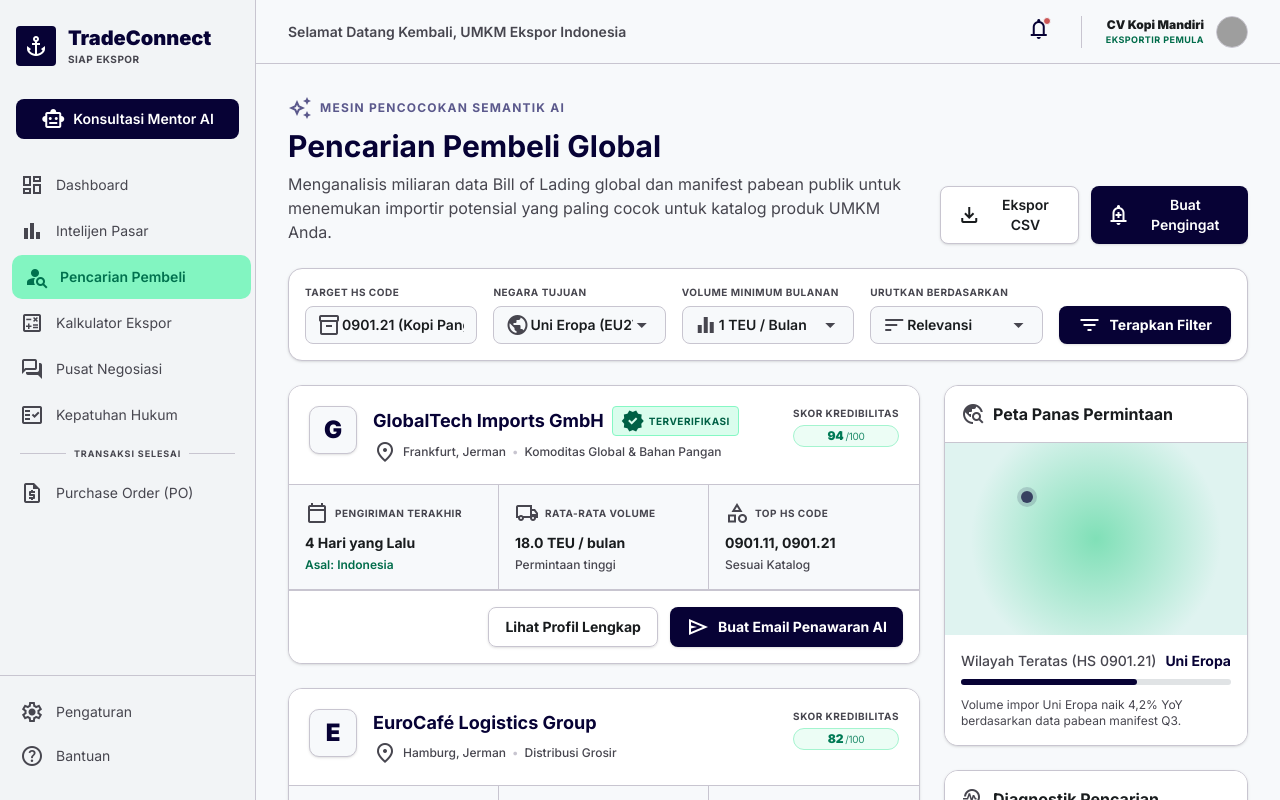
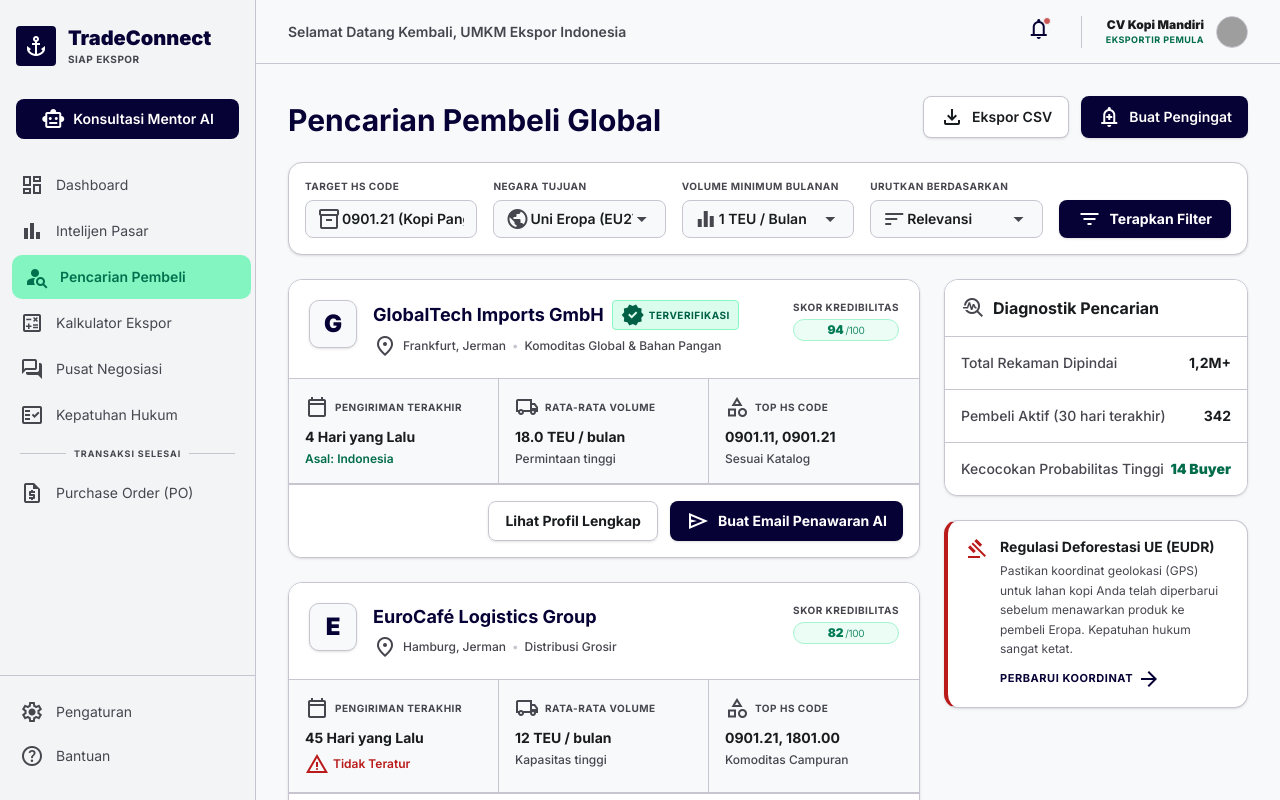
Before and after one commit to Lomba-Uhuy/Frontend_PIDI_Digdaya-Hackathon, a Next.js app: page /buyer-discovery in a window 1280 px wide. Built offline with nearby package versions, Linux system fonts and the light colour scheme; grey boxes are pictures that could not be loaded.

Commit message:
chore: optimize ui, remove demo mode, and configure vercel Next.js preset

```diff
--- a/src/app/(dashboard)/buyer-discovery/page.tsx
+++ b/src/app/(dashboard)/buyer-discovery/page.tsx
@@ -193,12 +193,7 @@ export default function BuyerDiscoveryPage() {
         {/* Header & Context */}
         <div className="flex flex-col lg:flex-row justify-between items-start lg:items-end gap-4 mb-6">
           <div>
-            <div className="flex items-center gap-2 mb-2">
-              <span className="material-symbols-outlined text-[20px] text-surface-tint">auto_awesome</span>
-              <span className="text-xs font-bold text-surface-tint tracking-widest uppercase">Mesin Pencocokan Semantik AI</span>
-            </div>
-            <h2 className="text-3xl font-bold text-primary mb-2">Pencarian Pembeli Global</h2>
-            <p className="text-base text-on-surface-variant max-w-2xl">Menganalisis miliaran data Bill of Lading global dan manifest pabean publik untuk menemukan importir potensial yang paling cocok untuk katalog produk UMKM Anda.</p>
+            <h2 className="text-3xl font-bold text-primary">Pencarian Pembeli Global</h2>
           </div>
           <div className="flex gap-3">
             <button className="px-4 py-2 border border-outline-variant rounded-md bg-surface-container-lowest text-on-surface text-sm font-semibold hover:bg-surface-container-low transition-colors flex items-center gap-2 shadow-sm">
@@ -443,30 +438,7 @@ export default function BuyerDiscoveryPage() {
 
           {/* Contextual Sidebar (Right) */}
           <div className="xl:col-span-4 space-y-6">
-            {/* Context Widget 1: Map/Heatmap */}
-            <div className="bg-surface-container-lowest border border-outline-variant rounded-xl overflow-hidden shadow-sm">
-              <div className="p-4 border-b border-outline-variant bg-surface-container-lowest flex items-center gap-2">
-                <span className="material-symbols-outlined text-on-surface-variant text-[20px]">travel_explore</span>
-                <h3 className="text-base font-bold text-on-surface">Peta Panas Permintaan</h3>
-              </div>
-              <div className="h-48 relative group flex items-center justify-center bg-[#dff3f0]">
-                 <div className="absolute inset-0 opacity-80" style={{
-                    backgroundImage: 'radial-gradient(circle at center, #68dba9 0%, transparent 70%)',
-                    backgroundSize: '100% 100%'
-                  }}></div>
-                  <div className="absolute top-1/4 left-1/4 w-3 h-3 bg-primary rounded-full shadow-[0_0_0_4px_rgba(7,2,53,0.2)] animate-pulse"></div>
-              </div>
-              <div className="p-4 bg-surface-container-lowest">
-                <div className="flex justify-between items-center mb-2">
-                  <span className="text-sm text-on-surface-variant font-medium">Wilayah Teratas (HS 0901.21)</span>
-                  <span className="text-sm text-primary font-bold">Uni Eropa</span>
-                </div>
-                <div className="w-full bg-surface-variant rounded-full h-1.5 mb-3">
-                  <div className="bg-primary h-1.5 rounded-full" style={{ width: "65%" }}></div>
-                </div>
-                <p className="text-xs text-on-surface-variant">Volume impor Uni Eropa naik 4,2% YoY berdasarkan data pabean manifest Q3.</p>
-              </div>
-            </div>
+
 
             {/* Context Widget 2: Terminal Stats */}
             <div className="bg-surface-container-lowest border border-outline-variant rounded-xl overflow-hidden shadow-sm">
--- a/src/app/(dashboard)/compliance/page.tsx
+++ b/src/app/(dashboard)/compliance/page.tsx
@@ -57,17 +57,6 @@ export default function CompliancePage() {
 
   return (
     <div className="h-full w-full overflow-y-auto p-4 md:p-8 bg-surface-bright pb-16 relative">
-      {/* Self-contained CSS for Laser Scan Sweep */}
-      <style dangerouslySetInnerHTML={{__html: `
-        @keyframes laser-sweep {
-          0% { top: 0%; opacity: 0.8; }
-          50% { top: 100%; opacity: 0.8; }
-          100% { top: 0%; opacity: 0.8; }
-        }
-        .laser-line {
-          animation: laser-sweep 2s infinite linear;
-        }
-      `}} />
 
       <div className="max-w-6xl mx-auto space-y-6">
 
@@ -262,8 +251,6 @@ export default function CompliancePage() {
       {isScanning && (
         <div className="fixed inset-0 bg-[#070235]/70 backdrop-blur-md z-50 flex items-center justify-center p-4 animate-in fade-in duration-300">
 
-          {/* Laser Scanning Line Bar */}
-          <div className="laser-line absolute left-0 w-full h-[6px] bg-emerald-400 shadow-[0_0_15px_#10b981,0_0_30px_#10b981] z-20 pointer-events-none"></div>
 
           <div className="bg-surface-container-lowest border border-outline-variant rounded-2xl w-full max-w-lg shadow-2xl p-6 md:p-8 flex flex-col items-center relative overflow-hidden z-10 animate-in zoom-in-95 duration-300">
 
--- a/src/app/(dashboard)/purchase-order/page.tsx
+++ b/src/app/(dashboard)/purchase-order/page.tsx
@@ -235,7 +235,7 @@ Status Verifikasi: Aktif & Terverifikasi Asli`
                 </div>
               </div>
               <p className="text-xs text-on-surface-variant leading-relaxed mt-2">
-                Selamat! Transaksi ekspor perdana Anda yang sukses telah menaikkan kredibilitas profil ekspor Anda. Akses pencocokan dengan **Buyer Premium (Tier 1)** kini terbuka secara eksklusif!
+                Selamat! Transaksi ekspor perdana Anda yang sukses telah menaikkan kredibilitas profil ekspor Anda. Akses pencocokan dengan <strong className="font-bold text-on-surface">Buyer Premium (Tier 1)</strong> kini terbuka secara eksklusif!
               </p>
             </div>
 
@@ -366,7 +366,7 @@ Status Verifikasi: Aktif & Terverifikasi Asli`
             <h2 className="text-2xl font-black text-[#070235] mb-2 tracking-tight">PO Terkirim & Menunggu Tanda Tangan</h2>
             <p className="text-xs text-on-surface-variant font-bold uppercase tracking-widest mb-4">Fase 7 — Menunggu Persetujuan Pembeli</p>
             <p className="text-sm text-on-surface-variant leading-relaxed max-w-sm mx-auto">
-              Purchase Order **{poNumber}** telah berhasil dibuat secara resmi dan dikirimkan secara aman ke email Klaus Weber di **GlobalTech Imports GmbH**.
+              Purchase Order <strong className="font-bold text-on-surface">{poNumber}</strong> telah berhasil dibuat secara resmi dan dikirimkan secara aman ke email Klaus Weber di <strong className="font-bold text-on-surface">GlobalTech Imports GmbH</strong>.
             </p>
           </div>
 
@@ -388,7 +388,7 @@ Status Verifikasi: Aktif & Terverifikasi Asli`
           </div>
 
           <p className="text-[11px] text-on-surface-variant max-w-xs leading-normal">
-            Dasbor eksportir Anda akan **terbuka otomatis secara instan** tepat saat pembeli membubuhkan tanda tangan digital pada tab di atas!
+            Dasbor eksportir Anda akan <strong className="font-bold text-on-surface">terbuka otomatis secara instan</strong> tepat saat pembeli membubuhkan tanda tangan digital pada tab di atas!
           </p>
         </div>
       </div>
--- a/src/app/page.tsx
+++ b/src/app/page.tsx
@@ -37,27 +37,7 @@ export default function OnboardingWizard() {
     }
   }, []);
 
-  const handlePrefillDemoMode = () => {
-    setProductName("Kursi Rotan Handcrafted Jepara");
-    setProductDesc("Kursi anyaman rotan premium buatan pengrajin lokal Jepara, menggunakan material rotan alami Grade A (100% Certified Sustainable Rattan) dengan finishing ramah lingkungan standar ekspor Uni Eropa.");
-    setFloorPrice("45.00");
-    setAskingPrice("55.00");
-    setNib("1234567890123");
-    setCompanyName("CV Jepara Rattan Mandiri");
-    setMoq("150 Pcs (1 x 20ft Container)");
-    setCapacity("1,500 Pcs / Bulan");
-    setLogistics("fob");
 
-    // Add fake file mock objects for productPhotos and certFiles to simulate filled files
-    const fakePhoto = new File([""], "rotan-chair-jepara.jpg", { type: "image/jpeg" });
-    const fakeCert = new File([""], "sertifikat-svlk-2026.pdf", { type: "application/pdf" });
-    setProductPhotos([fakePhoto]);
-    setCertFiles([fakeCert]);
-
-    setStep(1);
-
-    alert("⚡ [TradeConnect Demo Mode] Data UMKM Rotan Jepara berhasil diisi di semua form!");
-  };
 
   const handleCompleteSetup = () => {
     if (typeof window !== "undefined") {
@@ -111,24 +91,7 @@ export default function OnboardingWizard() {
         <p className="text-base text-on-surface-variant">Institutional Export Terminal Initialization</p>
       </header>
 
-      {/* Demo Mode Trigger Banner */}
-      <div className="w-full max-w-3xl mb-6 bg-gradient-to-r from-emerald-500/10 to-teal-500/10 border border-emerald-500/30 rounded-xl p-4 flex flex-col sm:flex-row justify-between items-center gap-4 shadow-md">
-        <div className="flex items-center gap-3 text-emerald-800">
-          <span className="material-symbols-outlined text-[28px] animate-pulse" style={{ fontVariationSettings: "'FILL' 1" }}>auto_awesome</span>
-          <div>
-            <h4 className="text-sm font-bold">⚡ Presentasi &amp; Mode Demo Cepat</h4>
-            <p className="text-xs text-emerald-700/80 font-medium font-sans">Klik tombol untuk mengisi otomatis profil UMKM Rotan Jepara untuk presentasi instan.</p>
-          </div>
-        </div>
-        <button
-          type="button"
-          onClick={handlePrefillDemoMode}
-          className="px-5 py-2.5 bg-emerald-600 hover:bg-emerald-700 text-white rounded-lg text-xs font-bold shadow-md transition-all active:translate-y-0.5 whitespace-nowrap shrink-0 flex items-center gap-1.5"
-        >
-          <span className="material-symbols-outlined text-[16px]">bolt</span>
-          Aktifkan Demo Mode (Rotan Jepara)
-        </button>
-      </div>
+
 
       {/* Onboarding Wizard Card */}
       <div className="w-full max-w-3xl bg-surface-container-lowest border border-outline-variant rounded-xl overflow-hidden flex flex-col shadow-sm">
```
Also changed, not shown: vercel.json (added), 1 other file (tests, documents, lock files or other folders).
